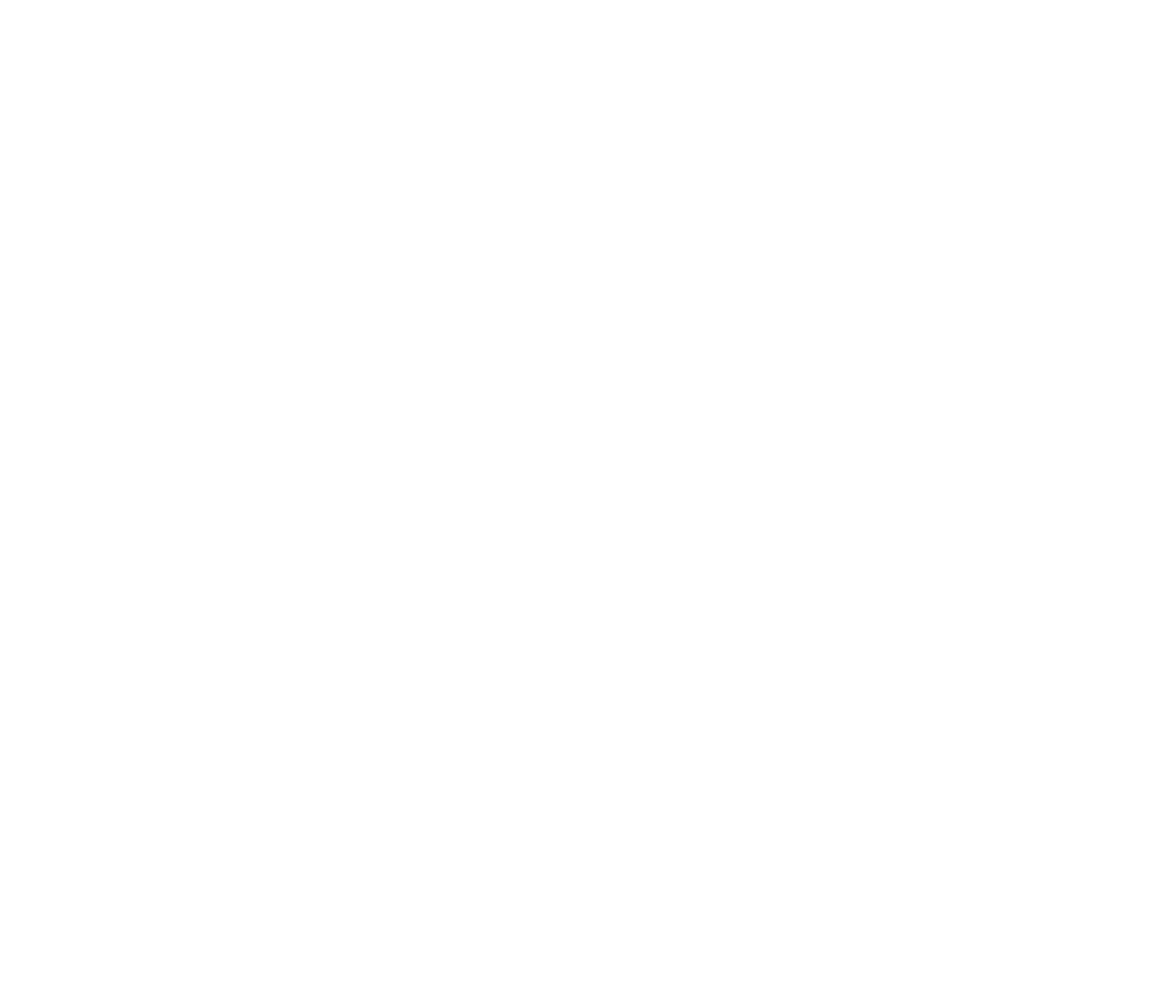
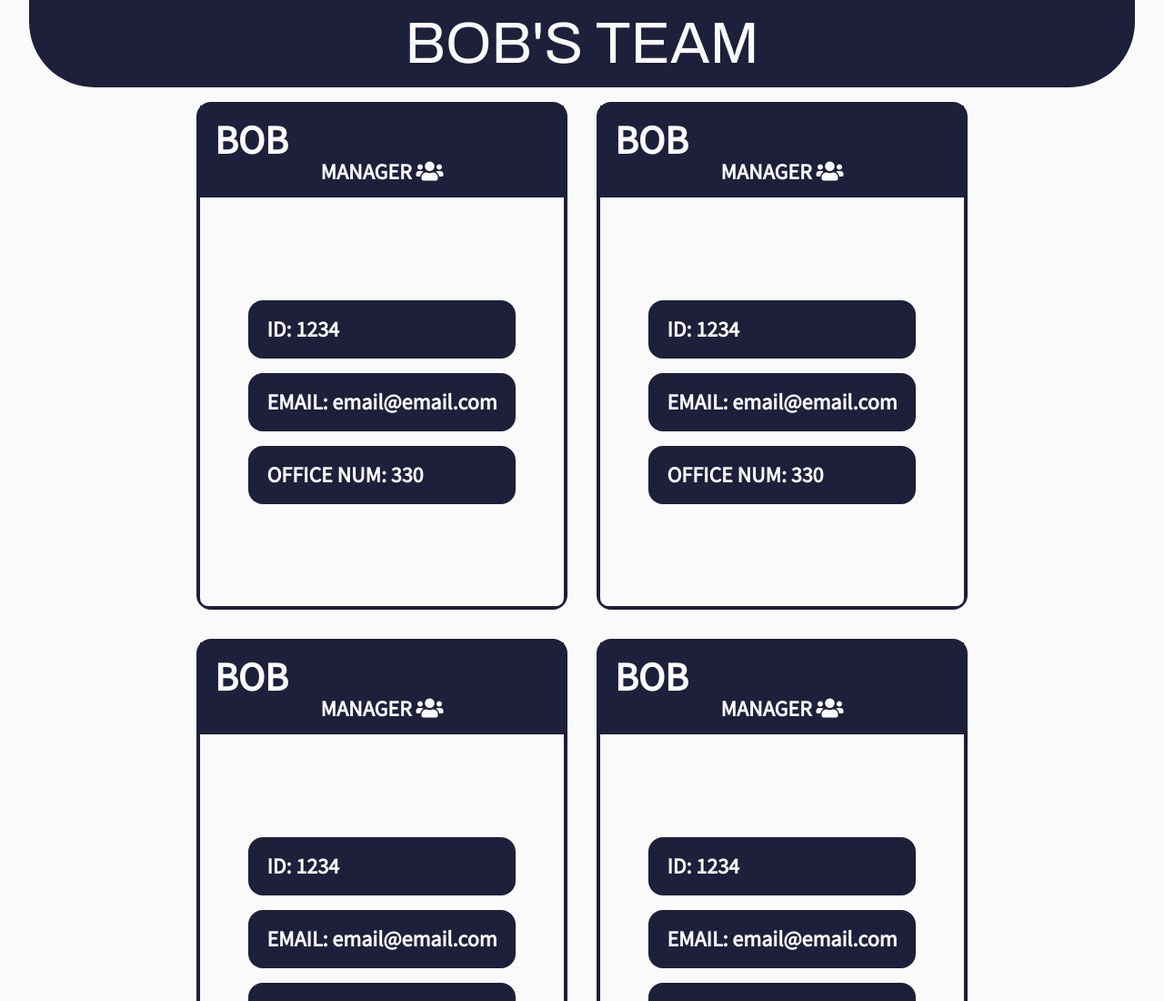
Before and after one commit to lbako801/Dev-Team-Profile-Gen, a website: page index.html in a window 1280 px wide. Shown: the top 1100 px of the page at 91% size. Before the commit the page ends 800 px from the top, so only its background shows below. Drawn offline with Linux system fonts and the light colour scheme.

Commit message:
added html and css styling.

```diff
--- a/index.html
+++ b/index.html
@@ -4,10 +4,82 @@
     <meta charset="UTF-8">
     <meta http-equiv="X-UA-Compatible" content="IE=edge">
     <meta name="viewport" content="width=device-width, initial-scale=1.0">
+    <link rel="preconnect" href="https://fonts.googleapis.com">
+    <link rel="preconnect" href="https://fonts.gstatic.com" crossorigin>
+    <link href="https://fonts.googleapis.com/css2?family=Archivo&family=Source+Sans+Pro&display=swap" rel="stylesheet">
+    <link
+    rel="stylesheet"
+    href="https://use.fontawesome.com/releases/v5.3.1/css/all.css"
+    integrity="sha384-mzrmE5qonljUremFsqc01SB46JvROS7bZs3IO2EmfFsd15uHvIt+Y8vEf7N7fWAU"
+    crossorigin="anonymous"
+    />
     <link type="image/x-icon" href="./assets/team-favicon.png"/>
-    <title>Team builder</title>
+    <link rel="stylesheet" href="./reset.css"/>
+    <link rel="stylesheet" href="./styles.css"/>
+    <title>DevGen | Team Profile Generator</title>
 </head>
 <body>
+    <div class="banner-container">
+        <div class="banner"><h1>BOB'S TEAM</h1></div>
+    </div>
 
+    <div class="team-container">
+        <div class="card">
+
+            <div class="name"><h2>BOB</h2><div class="role" >MANAGER <i class="fa fa-users"></i></div></div>
+            <div class="card-info">
+                <div class="card-info-content">
+                    <div>ID: 1234</div>
+                    <div>EMAIL: email@email.com</div>
+                    <div>OFFICE NUM: 330</div>
+                </div>
+            </div>
+        </div>
+        <div class="card">
+
+            <div class="name"><h2>BOB</h2><div class="role" >MANAGER <i class="fa fa-users"></i></div></div>
+            <div class="card-info">
+                <div class="card-info-content">
+                    <div>ID: 1234</div>
+                    <div>EMAIL: email@email.com</div>
+                    <div>OFFICE NUM: 330</div>
+                </div>
+            </div>
+        </div>
+        <div class="card">
+
+            <div class="name"><h2>BOB</h2><div class="role" >MANAGER <i class="fa fa-users"></i></div></div>
+            <div class="card-info">
+                <div class="card-info-content">
+                    <div>ID: 1234</div>
+                    <div>EMAIL: email@email.com</div>
+                    <div>OFFICE NUM: 330</div>
+                </div>
+            </div>
+        </div>
+        <div class="card">
+
+            <div class="name"><h2>BOB</h2><div class="role" >MANAGER <i class="fa fa-users"></i></div></div>
+            <div class="card-info">
+                <div class="card-info-content">
+                    <div>ID: 1234</div>
+                    <div>EMAIL: email@email.com</div>
+                    <div>OFFICE NUM: 330</div>
+                </div>
+            </div>
+        </div>
+        <div class="card">
+
+            <div class="name"><h2>BOB</h2><div class="role" >MANAGER <i class="fa fa-users"></i></div></div>
+            <div class="card-info">
+                <div class="card-info-content">
+                    <div>ID: 1234</div>
+                    <div>EMAIL: email@email.com</div>
+                    <div>OFFICE NUM: 330</div>
+                </div>
+            </div>
+        </div>
+
+    </div>
 </body>
 </html>
--- /dev/null
+++ b/reset.css
@@ -0,0 +1,43 @@
+html, body, div, span, applet, object, iframe,
+h1, h2, h3, h4, h5, h6, p, blockquote, pre,
+a, abbr, acronym, address, big, cite, code,
+del, dfn, em, img, ins, kbd, q, s, samp,
+small, strike, strong, sub, sup, tt, var,
+b, u, i, center,
+dl, dt, dd, ol, ul, li,
+fieldset, form, label, legend,
+table, caption, tbody, tfoot, thead, tr, th, td,
+article, aside, canvas, details, embed,
+figure, figcaption, footer, header, hgroup,
+menu, nav, output, ruby, section, summary,
+time, mark, audio, video {
+	margin: 0;
+	padding: 0;
+	border: 0;
+	font-size: 100%;
+	font: inherit;
+	vertical-align: baseline;
+}
+/* HTML5 display-role reset for older browsers */
+article, aside, details, figcaption, figure,
+footer, header, hgroup, menu, nav, section {
+	display: block;
+}
+body {
+	line-height: 1;
+}
+ol, ul {
+	list-style: none;
+}
+blockquote, q {
+	quotes: none;
+}
+blockquote:before, blockquote:after,
+q:before, q:after {
+	content: '';
+	content: none;
+}
+table {
+	border-collapse: collapse;
+	border-spacing: 0;
+}
--- /dev/null
+++ b/styles.css
@@ -0,0 +1,94 @@
+body {
+    background-color: #FAFAFA;
+    display: flex;
+    flex-direction: column;
+    align-items: center;
+    justify-content: center;
+    box-sizing: border-box;
+}
+
+.banner-container{
+    display: flex;
+    justify-content: center;
+    width: 100%;
+}
+.banner {
+    display: flex;
+    align-items: center;
+    justify-content: center;
+    background-color: #1E1F3A;
+    color: #FAFAFA;
+    height: 6rem;
+    width: 95%;
+    border-radius: 0 0 4.5rem 4.5rem;
+}
+
+.banner>h1 {
+    font-family: 'Archivo', sans-serif;
+    font-size: 4rem;
+}
+
+.team-container {
+    display: flex;
+    flex-wrap: wrap;
+    align-items: center;
+    justify-content: center;
+    font-family: 'Source Sans Pro', sans-serif;
+    height: 100%;
+    width: 100%;
+}
+
+.card {
+    display: flex;
+    flex-direction: column;
+    border: #1E1F3A 0.25rem solid;
+    width: 400px;
+    height: 550px;
+    margin: 1rem;
+    border-radius: 1rem;
+    background-color: #1E1F3A;
+}
+
+.name {
+    background-color: #1E1F3A;
+    color: #FAFAFA;
+    padding: 1rem;
+    font-size: 2.75rem;
+    font-weight: 600;
+    text-align: start;
+}
+
+.role {
+    text-align: center;
+    font-size: 1.5rem;
+    font-weight: 600;
+}
+
+.card-info {
+    display: flex;
+    align-items: center;
+    justify-content: center;
+    height: 100%;
+    border-radius: 0 0 0.55rem 0.55rem;
+    background-color: #FAFAFA;
+    padding: 0.25rem;
+}
+
+.card-info-content {
+    display: flex;
+    justify-content: center;
+    flex-direction: column;
+    height: 95%;
+    font-size: 1.5rem;
+}
+
+.card-info-content>div{
+    border-radius: 1rem;
+    color: #1E1F3A;
+    border: #1E1F3A solid 0.25rem;
+    margin: 0.5rem;
+    padding: 1rem;
+    background-color: #1E1F3A;
+    color: #FAFAFA;
+    font-weight: 600;
+}
```
